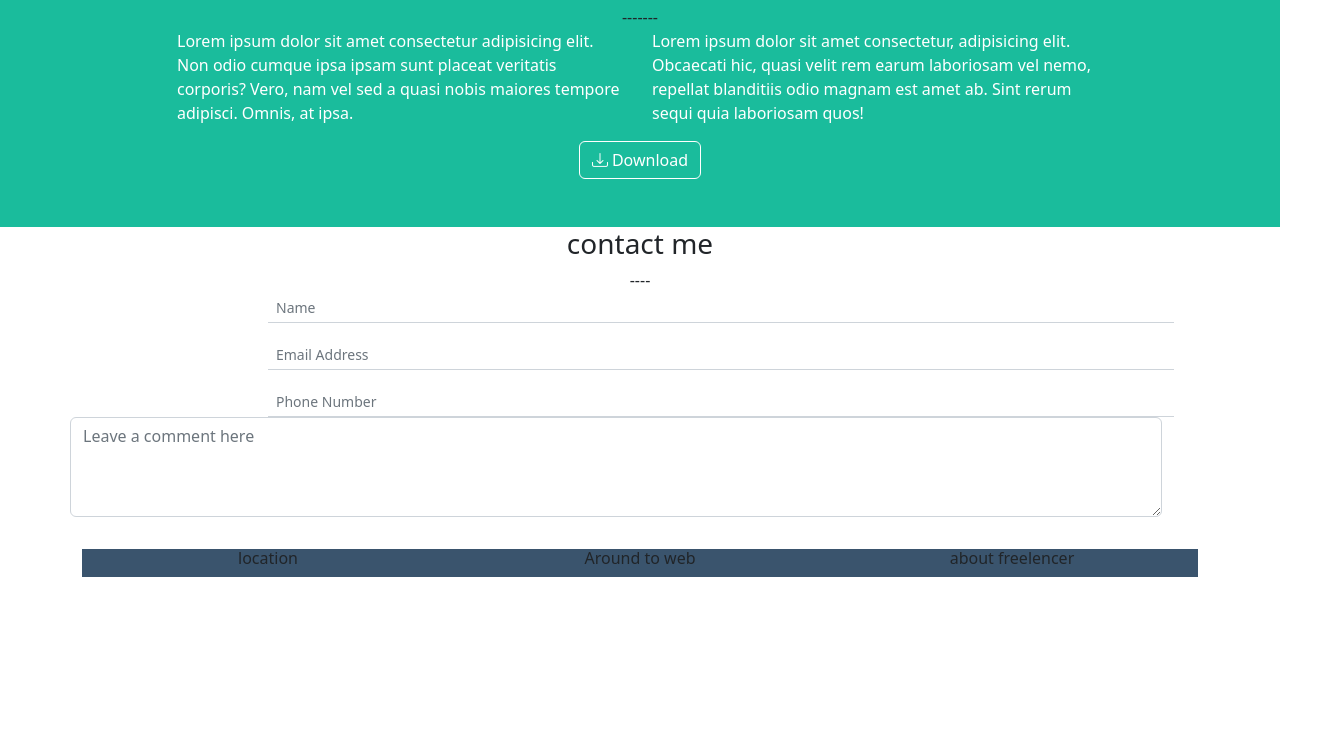
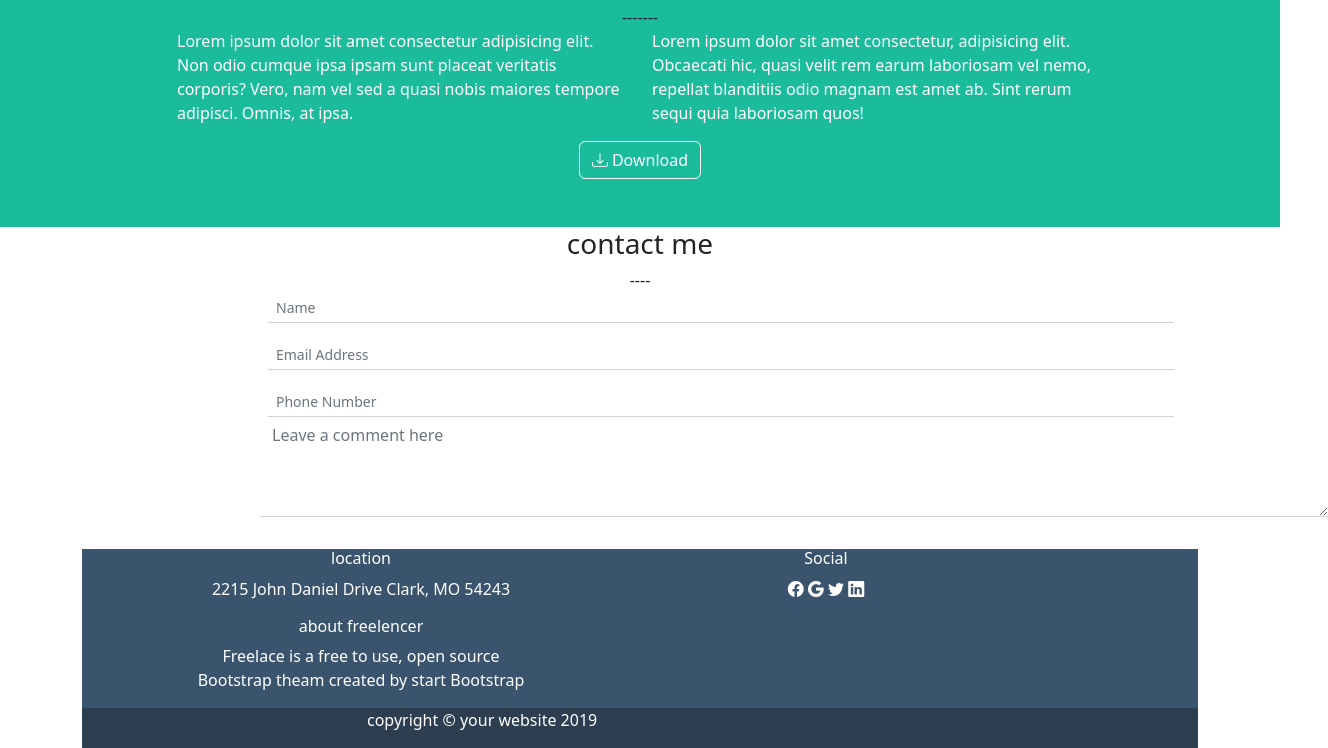
Before and after one commit to Aciar96/html-css-bootstrap-freelancer, a plain HTML site: page index.html in a window 1280 px wide. Shown: the part 1307-2055 px from the top of the page, 1328 px wide, since content can reach past the window. Before the commit the page ends 1884 px from the top, so only its background shows below. Drawn offline with nearby package versions, Linux system fonts and the light colour scheme.

Commit message:
adedd footer

```diff
--- a/index.html
+++ b/index.html
@@ -141,8 +141,10 @@
                         placeholder="Phone Number">
                 </div>
                 <div class="row mb-3">
-                    <label for="floatingTextarea2" class="col-"></label>
-                    <textarea class="form-control" placeholder="Leave a comment here" id="floatingTextarea2" style="height: 100px"></textarea>
+                    <label for="floatingTextarea2" class="">
+                        <textarea class="form-control col-9 offset-2 border-1 border-top-0 border-end-0 border-start-0 rounded-0" placeholder="Leave a comment here" id="floatingTextarea2" style="height: 100px "></textarea>
+                    </label>
+
             </div>
         </div>
     </div>
@@ -150,19 +152,32 @@
     <div class="bgc-3A546D">
         <div class="container">
             <div class="row">
-                <div class="col-12 text-center col-md-4 ">
+                <div class="col-10 offset-1 text-center col-md-4 text-white ">
                     <h6>location</h6>
+                    <address>2215 John Daniel Drive Clark, MO 54243</address>
                 </div>
-                <div class="col-12 text-center col-md-4 ">
-                    <h6>Around to web</h6>
+                <div class="col-10 offset-1 text-center col-md-4 text-white ">
+                    <h6>Social</h6>
+                    <i class="bi bi-facebook"></i>
+                    <i class="bi bi-google"></i>
+                    <i class="bi bi-twitter"></i>
+                    <i class="bi bi-linkedin"></i>
+
                 </div>
-                <div class="col-12 text-center col-md-4 ">
+                <div class="col-10 offset-1 text-center col-md-4 text-white ">
                     <h6>about freelencer</h6>
+                    <p class="">Freelace is a free to use, open source Bootstrap theam created by start Bootstrap</p>
                 </div>
             </div>
         </div>
     </div>
     <div class="bgc-2C3E50">
+        <div class="row">
+            <div class="col-9 offset-3 h-100 align-items-center text-white">
+                <p class="">copyright © your website 2019</p>
+            </div>
+
+        </div>
     </div>
 </body>
 
```
